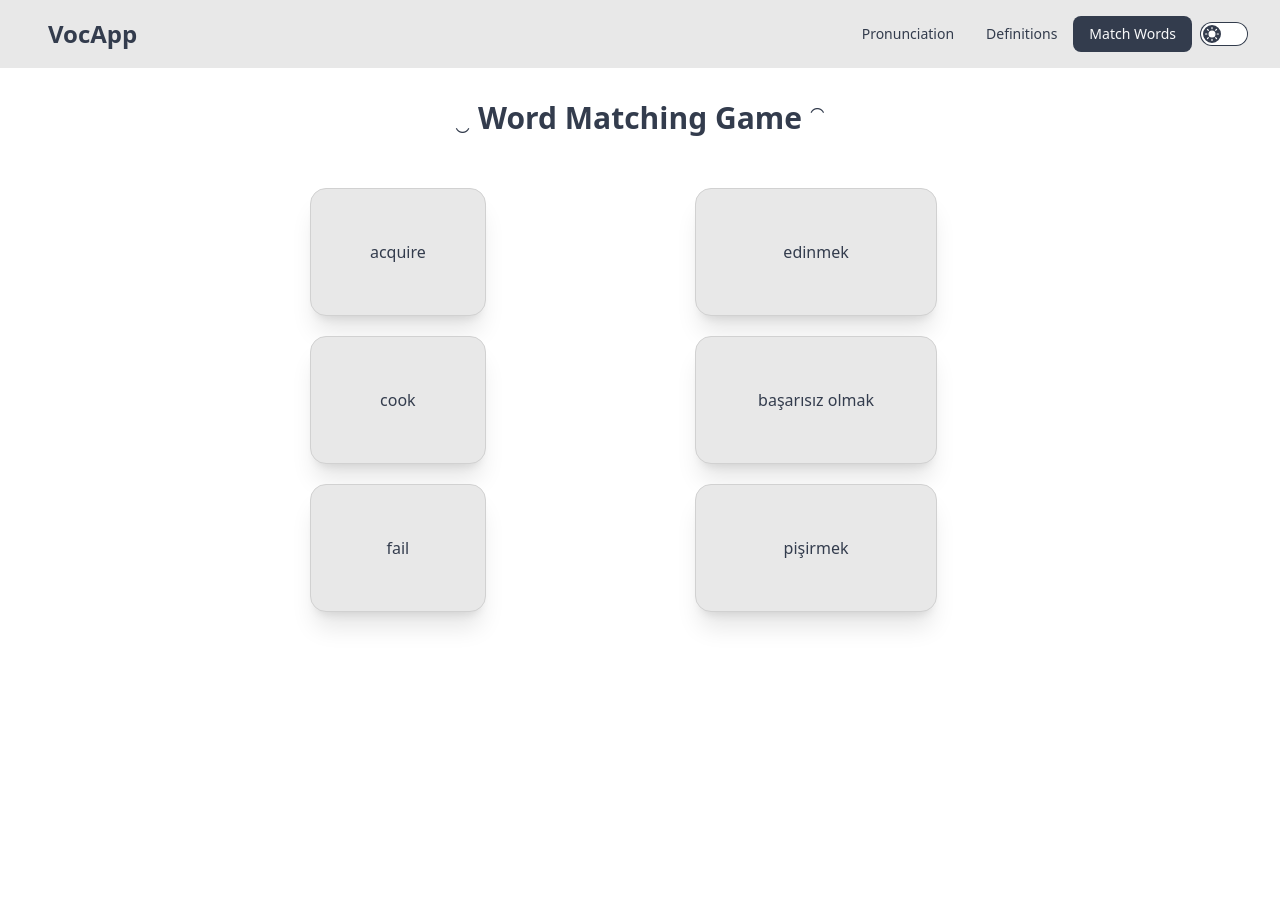
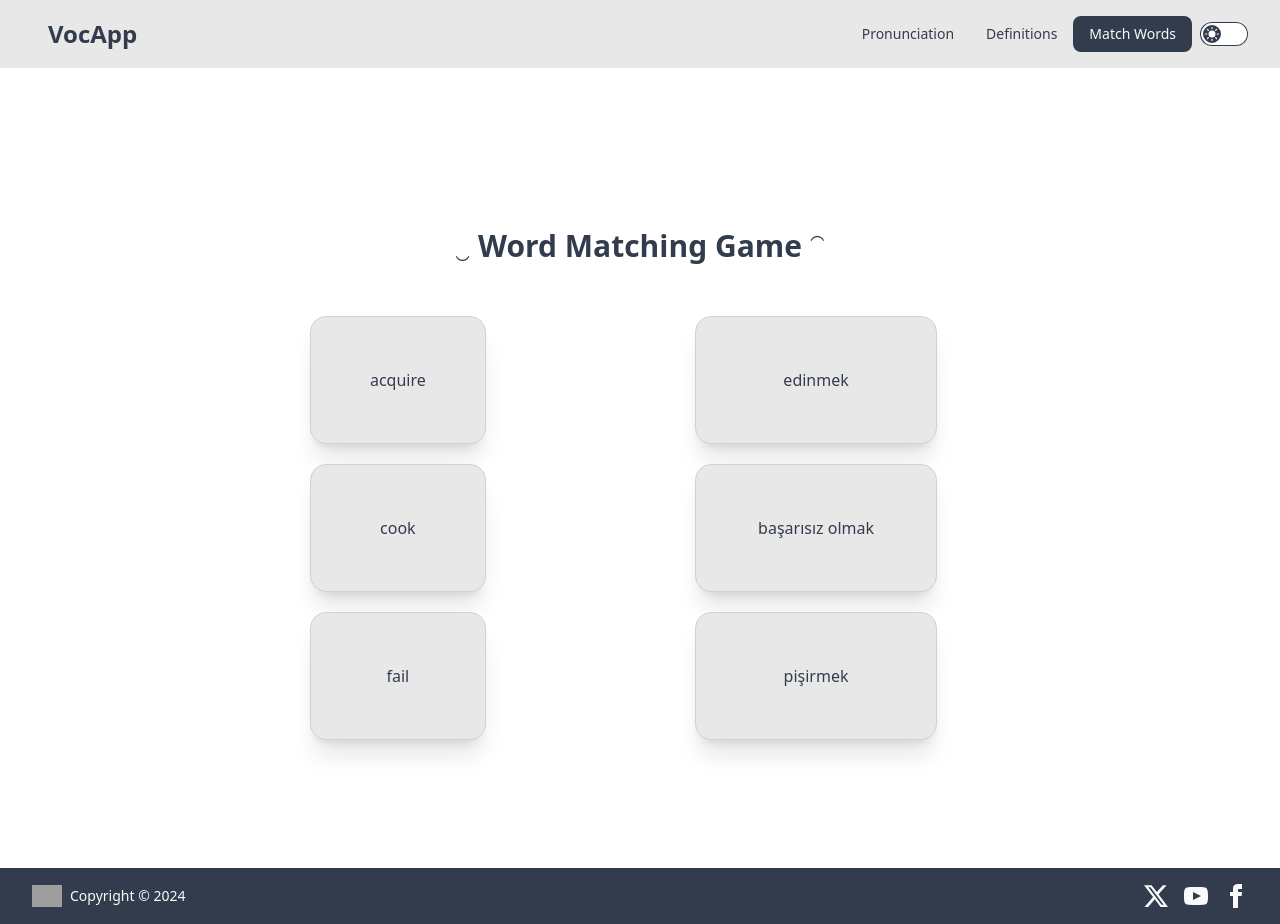
Before and after one commit to aliaydogdu105/vocapp, a React (Vite) app: page /word-matching in a window 1280 px wide. Before the commit the page ends 800 px from the top, so only its background shows below. Built offline with nearby package versions, Linux system fonts and the light colour scheme; grey boxes are pictures that could not be loaded.

Commit message:
feat: add footer and some style

```diff
--- a/src/App.jsx
+++ b/src/App.jsx
@@ -1,9 +1,11 @@
+import Footer from "./components/Footer";
 import MainLayoutPage from "./pages/MainLayoutPage";
 
 function App() {
   return (
     <>
       <MainLayoutPage />
+      <Footer />
     </>
   );
 }
--- /dev/null
+++ b/src/components/Footer.jsx
@@ -0,0 +1,53 @@
+import React from "react";
+
+const Footer = () => {
+  return (
+    <footer className="footer bg-neutral text-neutral-content items-center py-4 px-8">
+      <aside className="grid-flow-col items-center">
+        <img
+          src="https://cdn3.iconfinder.com/data/icons/letters-and-numbers-1/32/letter_V_red-512.png"
+          alt="logo"
+          width={30}
+        />
+        <p>Copyright © {new Date().getFullYear()}</p>
+      </aside>
+      <nav className="grid-flow-col gap-4 md:place-self-center md:justify-self-end">
+        <a className=" transition filter hover:drop-shadow-[4px_4px_2px_#000]">
+          <svg
+            xmlns="http://www.w3.org/2000/svg"
+            width="24"
+            height="24"
+            viewBox="0 0 16 16"
+            className="fill-current"
+          >
+            <path d="M12.6.75h2.454l-5.36 6.142L16 15.25h-4.937l-3.867-5.07-4.425 5.07H.316l5.733-6.57L0 .75h5.063l3.495 4.633L12.601.75Zm-.86 13.028h1.36L4.323 2.145H2.865z" />
+          </svg>
+        </a>
+        <a className=" transition filter hover:drop-shadow-[4px_4px_2px_#FF0000]">
+          <svg
+            xmlns="http://www.w3.org/2000/svg"
+            width="24"
+            height="24"
+            viewBox="0 0 24 24"
+            className="fill-current"
+          >
+            <path d="M19.615 3.184c-3.604-.246-11.631-.245-15.23 0-3.897.266-4.356 2.62-4.385 8.816.029 6.185.484 8.549 4.385 8.816 3.6.245 11.626.246 15.23 0 3.897-.266 4.356-2.62 4.385-8.816-.029-6.185-.484-8.549-4.385-8.816zm-10.615 12.816v-8l8 3.993-8 4.007z"></path>
+          </svg>
+        </a>
+        <a className=" transition filter hover:drop-shadow-[4px_4px_2px_#1877F2]">
+          <svg
+            xmlns="http://www.w3.org/2000/svg"
+            width="24"
+            height="24"
+            viewBox="0 0 24 24"
+            className="fill-current"
+          >
+            <path d="M9 8h-3v4h3v12h5v-12h3.642l.358-4h-4v-1.667c0-.955.192-1.333 1.115-1.333h2.885v-5h-3.808c-3.596 0-5.192 1.583-5.192 4.615v3.385z"></path>
+          </svg>
+        </a>
+      </nav>
+    </footer>
+  );
+};
+
+export default Footer;
--- a/src/pages/DefinitionsPage.jsx
+++ b/src/pages/DefinitionsPage.jsx
@@ -41,7 +41,7 @@ const DefinitionsPage = () => {
   };
 
   return (
-    <div className="h-[calc(100vh-68px)] flex justify-center items-start mt-10">
+    <div className=" h-full min-h-screen flex justify-center items-start mt-10">
       <div className="flex flex-col justify-center items-center gap-4 w-11/12">
         <div className="flex gap-2 relative mb-2">
           <input
--- a/src/pages/WordMatchingPage.jsx
+++ b/src/pages/WordMatchingPage.jsx
@@ -95,7 +95,7 @@ const WordMatchingPage = () => {
   };
 
   return (
-    <div className="flex flex-col justify-center items-center gap-5 px-4 transition">
+    <div className="flex flex-col justify-center items-center h-screen gap-5 px-4 transition">
       <div className=" flex justify-center items-center text-2xl">
         <span>&#8255;</span>
         <h1 className=" sm:text-3xl font-bold mx-2 my-8">
```
